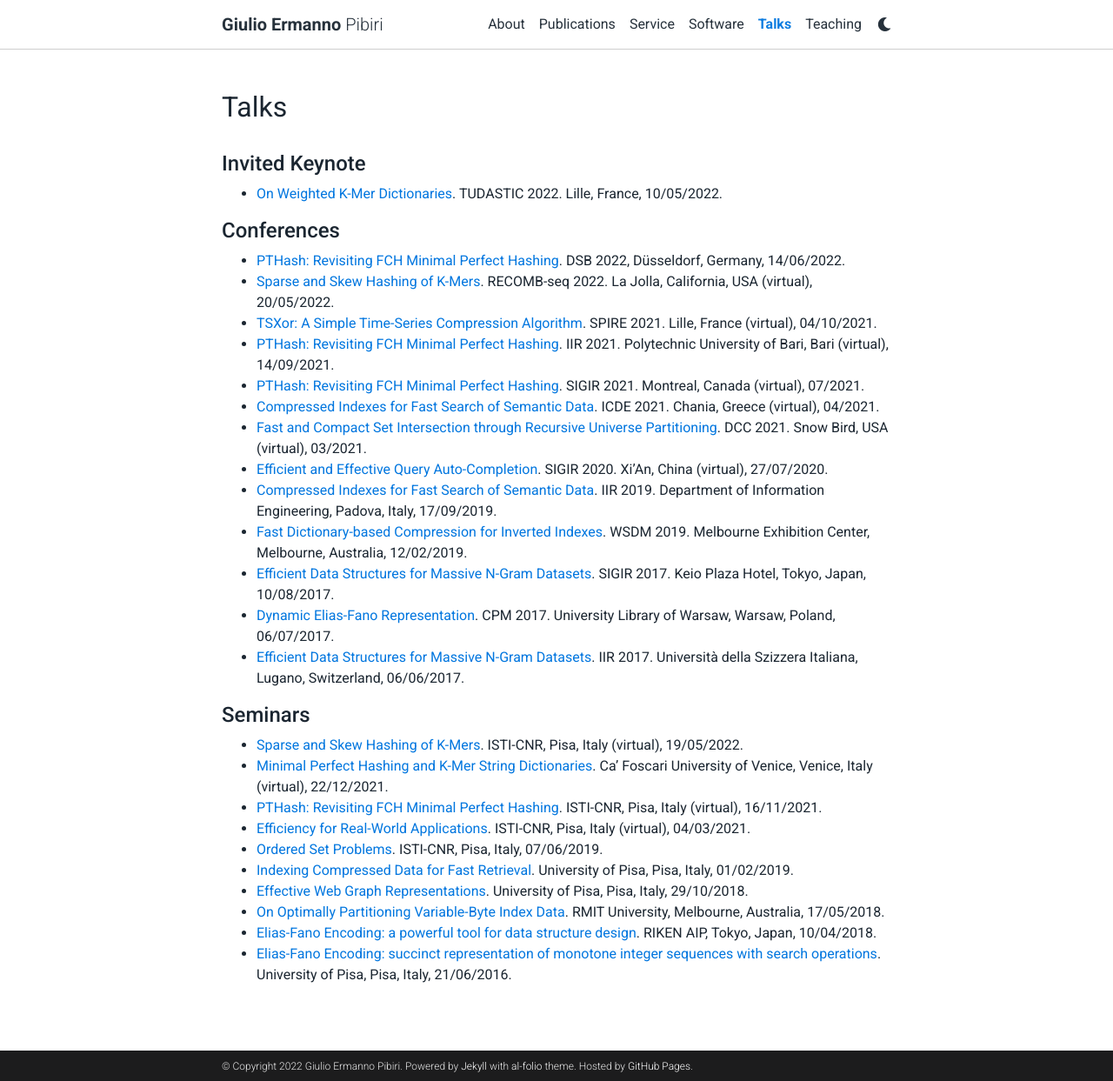
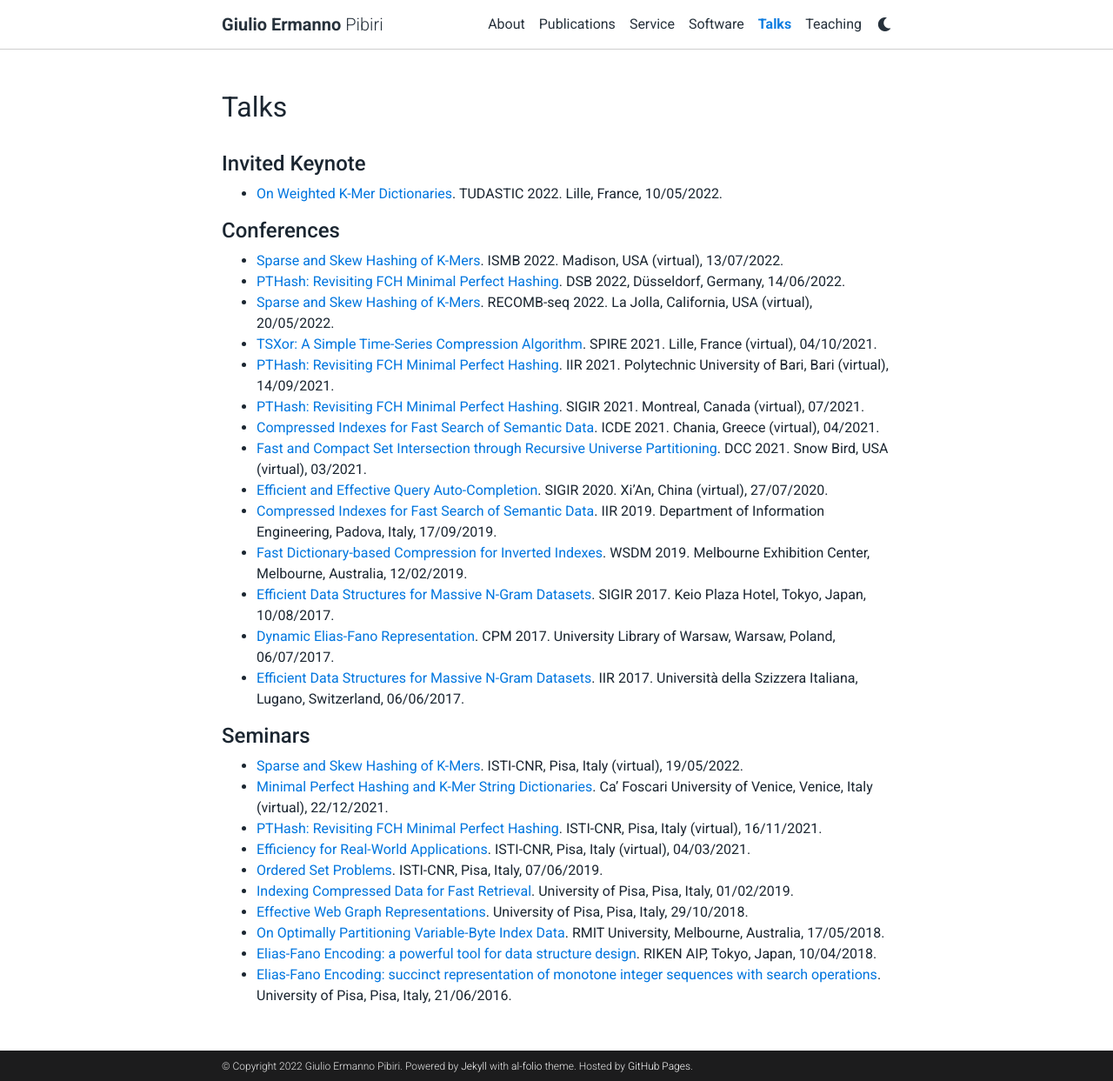
Before and after one commit to jermp/jermp.github.io, a Jekyll site: the page built from _pages/talks.md, in a window 1280 px wide and 1243 px high. Shown: the whole window at 87% size. Built offline with Jekyll 4.4.1, drawn with Linux system fonts in a browser that asks for light colours; comment, search, counter and statistics services are not loaded; a style sheet for code colours, icons or effects is not loaded.

Commit message:
added new talk and slides

```diff
--- a/_pages/talks.md
+++ b/_pages/talks.md
@@ -10,9 +10,9 @@ nav: true
 
 - [On Weighted K-Mer Dictionaries](assets/pdf/slides/TUDASTIC2022.pdf){:target="\_blank"}. TUDASTIC 2022. Lille, France, 10/05/2022.
 
-
 #### **Conferences**
 
+- [Sparse and Skew Hashing of K-Mers](assets/pdf/slides/ISMB2022.pdf){:target="\_blank"}. ISMB 2022. Madison, USA (virtual), 13/07/2022.
 - [PTHash: Revisiting FCH Minimal Perfect Hashing](assets/pdf/slides/DSB2022.pdf){:target="\_blank"}. DSB 2022, Düsseldorf, Germany, 14/06/2022.
 - [Sparse and Skew Hashing of K-Mers](assets/pdf/slides/RECOMB-seq-2022.pdf){:target="\_blank"}. RECOMB-seq 2022. La Jolla, California, USA (virtual), 20/05/2022.
 - [TSXor: A Simple Time-Series Compression Algorithm](assets/pdf/slides/SPIRE2021.pdf){:target="\_blank"}. SPIRE 2021. Lille, France (virtual), 04/10/2021.
```
Also changed, not shown: 1 other file.
